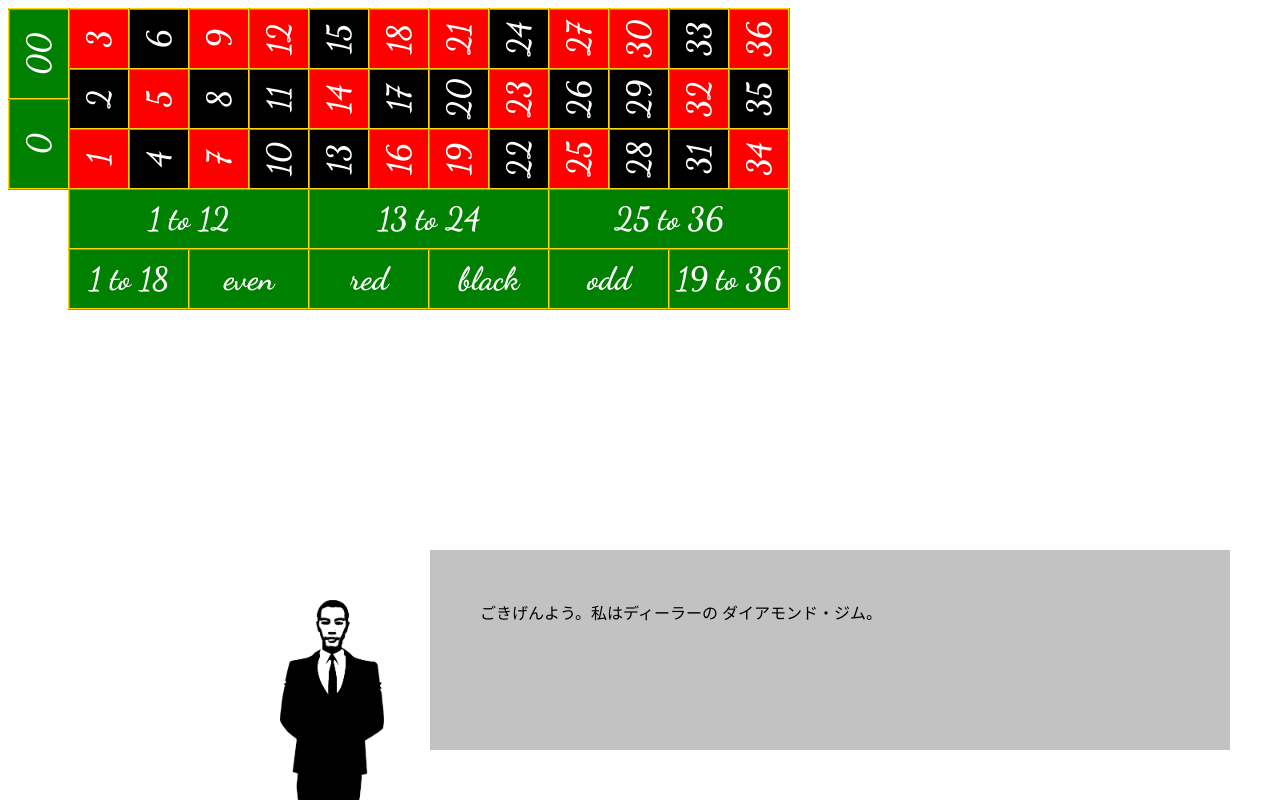
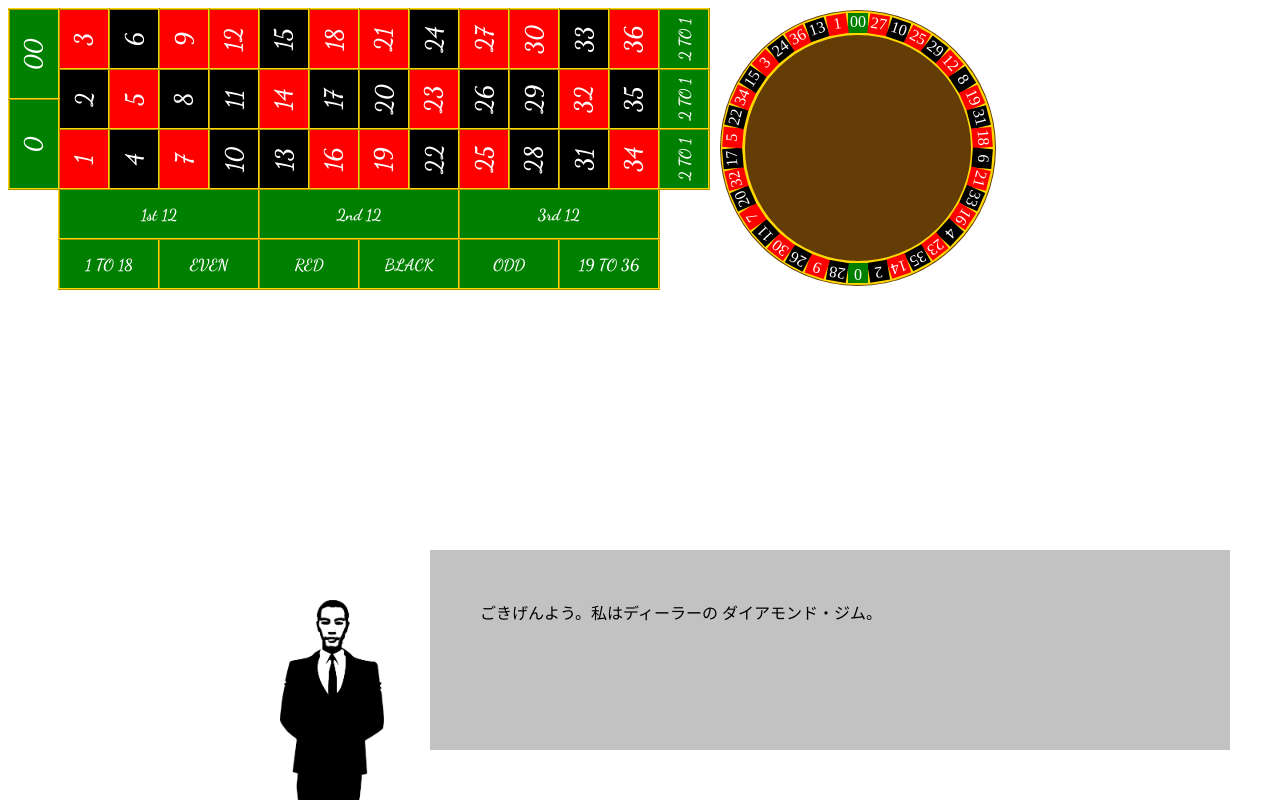
Before and after one commit to kanai-kiyoshi/roulette, a plain HTML site: page index.html in a window 1280 px wide. Drawn offline with Linux system fonts and the light colour scheme.

Commit message:
chakra drew

```diff
--- /dev/null
+++ b/css/font.css
@@ -0,0 +1,6 @@
+@import url('');
+
+@font-face {
+  font-family: 'Dancing Script';
+  src: url('../fonts/DancingScript-VariableFont_wght.ttf') format('truetype');
+}
--- a/font.css
+++ /dev/null
@@ -1,6 +0,0 @@
-@import url('');
-
-@font-face {
-  font-family: 'Dancing Script';
-  src: url('./fonts/DancingScript-VariableFont_wght.ttf') format('truetype');
-}
--- a/index.html
+++ b/index.html
@@ -1,14 +1,14 @@
 <html>
 	<head>
-		<link href="font.css" rel="stylesheet">
-		<link href="style.css" rel="stylesheet">
+		<link href="./css/font.css" rel="stylesheet">
+		<link href="./css/style.css" rel="stylesheet">
 		<meta charset="UTF-8">
 		<title>American Roulette</title>
 	</head>
 	<body>
-		<script src="head.js"></script>
-		<script src="table.js"></script>
-		<script src="chakra.js"></script>
-		<script src="text.js"></script>
+		<script src="./js/head.js"></script>
+		<script src="./js/table.js"></script>
+		<script src="./js/chakra.js"></script>
+		<script src="./js/text.js"></script>
 	</body>
 </html>
--- /dev/null
+++ b/js/chakra.js
@@ -0,0 +1,68 @@
+chakra();
+function chakra(){
+	const body=document.getElementsByTagName('body')[0];
+	const div=document.createElement('div');
+	div.id='chakra';
+	Object.assign(div.style,{
+		position: 'absolute',
+		width: 	'275.5px',
+		height: '275.5px',
+		left: '720px',
+		top: '10px',
+		backgroundColor: '#643c06',
+		border: '0px solid gold',
+		borderRadius: '200px',
+		outlineStyle: 'solid',
+		outlineColor: 'gold',
+		outlineOffset: '-25px',
+		outlineWidth: '24px'
+	});
+
+	let colorIndex=true;
+	'00,27,10,25,29,12,8,19,31,18,6,21,33,16,4,23,35,14,2,0,28,9,26,30,11,7,20,32,17,5,22,34,15,3,24,36,13,1'
+	.split(',').forEach(function(num){
+		const span=document.createElement('span');
+		span.id='chakra_'+num;
+		span.innerText=num;
+		colorIndex=!colorIndex;
+		backgroundColor=colorIndex?'red':'black';
+		if(num==='0'||num==='00'){
+			backgroundColor='green';
+		}
+		Object.assign(span.style,{
+			display: 'inline-block',
+			position: 'absolute',
+			backgroundColor: backgroundColor,
+			color: 'white',
+			width: 20,
+			height: 20,
+			left: 128,
+			top: 128,
+			textAlign: 'center',
+		});
+		div.append(span);
+	});
+
+	body.appendChild(div);
+
+	Array.from(document.querySelectorAll('div#chakra > span')).forEach(function(span,i){
+		const rad=(2*i*Math.PI)/38;
+		console.log(Math.sin(rad));
+		span.style.transform=`
+			rotate(${rad}rad)
+			translateY(${Math.sin(rad)/2-125}px)
+		`;
+	});
+}
+
+const spin=function(){
+	document.getElementById('chakra').animate([
+  // keyframes
+  { transform: 'translateY(0px)' },
+  { transform: 'translateY(-300px)' }
+], {
+  // timing options
+  duration: 1000,
+  iterations: Infinity
+});
+}
--- a/table.js
+++ b/js/table.js
@@ -1,8 +1,10 @@
 table();
 
 function table(){
-	const width=30;
+	const width=25;
 	const height=30;
+	const innerSize=12;
+	const outerSize=8;
 
 	const body=document.getElementsByTagName('body')[0];
 	const div=document.createElement('div');
@@ -25,7 +27,7 @@ function table(){
 	div.append(table);
 	body.append(div);
 
-	// positioning table
+	// inner bet
 	for (let i=0;i<3;i++){
 		var numbers=[...new Array(12)].map((_,j)=>(j+1)*3-i);
 		table.append(document.createElement('tr'));
@@ -51,7 +53,7 @@ function table(){
 		});
 	}
 
-	// coloring table
+	// coloring inner bet
 	let colorIndex=true;
 	for (let i=1;i<37;i++){
 		if(!(i===11||i===19||i===29)){
@@ -59,32 +61,35 @@ function table(){
 		}
 		var span=document.querySelector(`td[value=_${i}]`);
 		span.style.backgroundColor=colorIndex?'black':'red';
+		span.style.fontSize=innerSize;
 	}
 
-	// bet area 1-12, 13-24, 25-36
+	// outer bet area 1-12, 13-24, 25-36
 	for (let i=0;i<3;i++){
 		var td=document.createElement('td');
 		td.setAttribute('colspan',4);
 		td.style.textAlign='center';
-		td.innerText=`${i*12+1} to ${(i+1)*12}`;
-		td.style.height=height;
+		td.innerText=`${['1st','2nd','3rd'][i]} 12`;
+		td.style.height=width;
+		td.style.fontSize=outerSize;
 		if (i===0) table.append(document.createElement('tr'));
 		document.getElementsByTagName('tr')[3].append(td);
 	}
 
-	// bet area 1-18, 19-36
-	var innerText=['1 to 18','even','red','black','odd','19 to 36'];
+	// outer bet area 1-18, 19-36
+	var innerText=['1 TO 18','EVEN','RED','BLACK','ODD','19 TO 36'];
 	for (let i=0;i<6;i++){
 		var td=document.createElement('td');
 		td.setAttribute('colspan',2);
 		td.style.textAlign='center';
 		td.innerText=innerText[i];
-		td.style.height=height;
+		td.style.height=width;
+		td.style.fontSize=outerSize;
 		if (i===0) table.append(document.createElement('tr'));
 		document.getElementsByTagName('tr')[4].append(td);
 	}
 
-	// zero, double zero
+	// inner bet zero, double zero
 	var table=document.createElement('table');
 	table.border=1;
 	Object.assign(table.style,{
@@ -96,8 +101,8 @@ function table(){
 		fontWeight: 'bold',
 		textAlign: 'center',
 		cursor: 'pointer',
-		left:0,
-		width:width+1,
+		left: 0,
+		width: width+1,
 		height: 'max-content',
 	});
 	for (let i=0;i<2;i++){
@@ -108,6 +113,7 @@ function table(){
 			display: 'inline-block',
 			transform: 'rotate(-90deg)',
 			backgroundColor: 'green',
+			fontSize: innerSize,
 		});
 		s.innerText=[...new Array(2-i)].fill('0').join('');
 		td1.append(s);
@@ -128,4 +134,50 @@ function table(){
 		userSelect: 'none',
 	});
 	body.append(div);
+
+	// outer bet line
+	var table=document.createElement('table');
+	table.border=1;
+	Object.assign(table.style,{
+		position: 'absolute',
+		borderCollapse: 'collapse',
+		borderColor: 'gold',
+		backgroundColor: 'green',
+		color: 'white',
+		fontWeight: 'bold',
+		textAlign: 'center',
+		cursor: 'pointer',
+		left: width*13,
+		width: width+1,
+		height: 'max-content',
+	});
+	for (let i=0;i<3;i++){
+		var tr1=document.createElement('tr');
+		var td1=document.createElement('td');
+		var s=document.createElement('span');
+		Object.assign(s.style,{
+			display: 'inline-block',
+			transform: 'rotate(-90deg)',
+			backgroundColor: 'green',
+			fontSize: outerSize,
+		});
+		s.innerText='2 TO 1';
+		td1.append(s);
+		tr1.append(td1);
+		Object.assign(tr1.style,{
+			height:height,
+		});
+		table.append(tr1);
+	}
+	div.append(table);
+	Object.assign(div.style,{
+		position: 'relative',
+		left: '0px',
+		top: '0px',
+		fontFamily: 'Dancing Script',
+		zoom: 2,
+		userSelect: 'none',
+	});
+	body.append(div);
+
 }
--- a/text.js
+++ b/js/text.js
@@ -65,13 +65,14 @@ function loop(){
 	setInterval(function(){
 		const d=new Date();
 		const sec=d.getSeconds();
-		console.log(sec);
+		//console.log(sec);
 		switch(sec){
 			case 5:
 				chat('さあ、あなたのベットを置いてください。');
 				break;
 			case 20:
 				chat('ディーラーはボールをスピンします…');
+					spin();
 					spining=setInterval(function(){
 						const elms=document.querySelectorAll('td[value*="_"]');
 						const elm=elms[Math.random()*38|0];
```
Also changed, not shown: chakra.js (deleted), css/style.css (line endings or trailing spaces), js/head.js (renamed from head.js).
